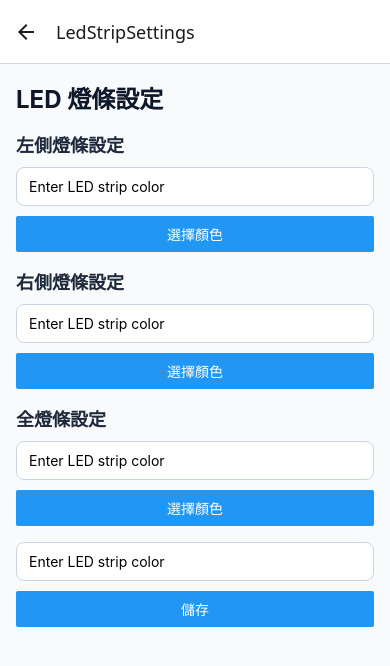
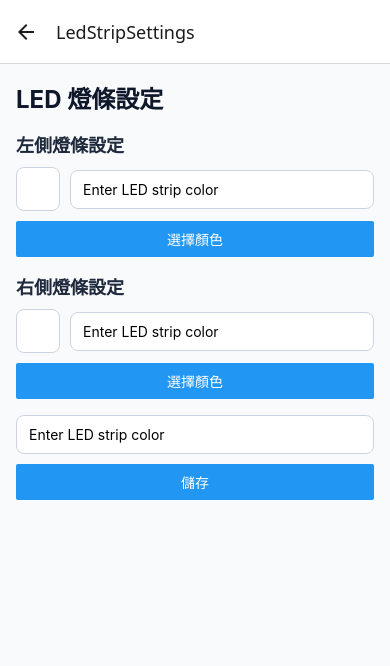
Before and after one commit to jason22432150/esp32_bluetooth, a React Native app in the folder mobile/: screen /LedStripSettings in a window 390 px wide. Shown: the top 666 px of the page. Built offline with nearby package versions, Linux system fonts and the light colour scheme; what react-native-ble-plx, react-native-worklets would draw is missing.

Commit message:
refactor: mobile - 移除全燈條顏色設定，更新 LED 燈條設定頁面以支持左側和右側顏色配置，並新增樣式以改善 UI

```diff
--- a/mobile/src/navigation/types.ts
+++ b/mobile/src/navigation/types.ts
@@ -19,4 +19,4 @@ export type RootStackParamList = {
 };
 
 /** LED 燈條顏色欄位 */
-export type LedColorField = 'left' | 'right' | 'all';
+export type LedColorField = 'left' | 'right';
--- a/mobile/src/screens/LedStripSettingsScreen.tsx
+++ b/mobile/src/screens/LedStripSettingsScreen.tsx
@@ -16,7 +16,6 @@ export function LedStripSettingsScreen() {
   const { ledStripColor, setLedStripColor } = useLedStripColorStore();
   const [leftLedStripColor, setLeftLedStripColor] = useState('');
   const [rightLedStripColor, setRightLedStripColor] = useState('');
-  const [allLedStripColor, setAllLedStripColor] = useState('');
 
   const navigation =
     useNavigation<NativeStackNavigationProp<RootStackParamList>>();
@@ -32,7 +31,6 @@ export function LedStripSettingsScreen() {
     const setters: Record<LedColorField, (value: string) => void> = {
       left: setLeftLedStripColor,
       right: setRightLedStripColor,
-      all: setAllLedStripColor,
     };
 
     setters[colorField](selectedColor);
@@ -55,7 +53,6 @@ export function LedStripSettingsScreen() {
   };
 
   const handleSave = () => {
-    setLedStripColor(allLedStripColor);
     setLeftLedStripColor(leftLedStripColor);
     setRightLedStripColor(rightLedStripColor);
   };
@@ -67,12 +64,22 @@ export function LedStripSettingsScreen() {
 
         <View style={styles.section}>
           <Text style={styles.sectionTitle}>左側燈條設定</Text>
+          <View style={styles.horizontalRow}>
+            <View
+              style={[
+                styles.colorPreview,
+                leftLedStripColor
+                  ? { backgroundColor: leftLedStripColor }
+                  : null,
+              ]}
+            />
             <TextInput
-            style={styles.input}
+              style={[styles.input, styles.inputFlex]}
               value={leftLedStripColor}
               onChangeText={setLeftLedStripColor}
               placeholder="Enter LED strip color"
             />
+          </View>
           <Button
             title="選擇顏色"
             onPress={() => openColorPicker('left', leftLedStripColor)}
@@ -81,29 +88,25 @@ export function LedStripSettingsScreen() {
 
         <View style={styles.section}>
           <Text style={styles.sectionTitle}>右側燈條設定</Text>
+          <View style={styles.horizontalRow}>
+            <View
+              style={[
+                styles.colorPreview,
+                rightLedStripColor
+                  ? { backgroundColor: rightLedStripColor }
+                  : null,
+              ]}
+            />
             <TextInput
-            style={styles.input}
+              style={[styles.input, styles.inputFlex]}
               value={rightLedStripColor}
               onChangeText={setRightLedStripColor}
               placeholder="Enter LED strip color"
             />
+          </View>
           <Button
             title="選擇顏色"
             onPress={() => openColorPicker('right', rightLedStripColor)}
-          />
-        </View>
-
-        <View style={styles.section}>
-          <Text style={styles.sectionTitle}>全燈條設定</Text>
-          <TextInput
-            style={styles.input}
-            value={allLedStripColor}
-            onChangeText={setAllLedStripColor}
-            placeholder="Enter LED strip color"
-          />
-          <Button
-            title="選擇顏色"
-            onPress={() => openColorPicker('all', allLedStripColor)}
           />
         </View>
 
--- a/mobile/src/theme/styles.ts
+++ b/mobile/src/theme/styles.ts
@@ -59,9 +59,27 @@ export const commonStyles = StyleSheet.create({
     paddingVertical: spacing.md,
     backgroundColor: colors.surface,
   },
+  /** 橫列中的 input，佔滿剩餘寬度 */
+  inputFlex: {
+    flex: 1,
+  },
+  /** LED 顏色預覽色塊（動態 backgroundColor 另以 inline 覆寫） */
+  colorPreview: {
+    width: 44,
+    height: 44,
+    borderRadius: radii.md,
+    borderWidth: 1,
+    borderColor: colors.border,
+    backgroundColor: colors.surface,
+  },
   logText: {
     ...typography.log,
     color: colors.textMuted,
     marginBottom: spacing.xs,
   },
+  horizontalRow: {
+    flexDirection: 'row',
+    alignItems: 'center',
+    gap: spacing.md,
+  },
 });
```
Lines whose indentation alone changed are shown as unchanged.
